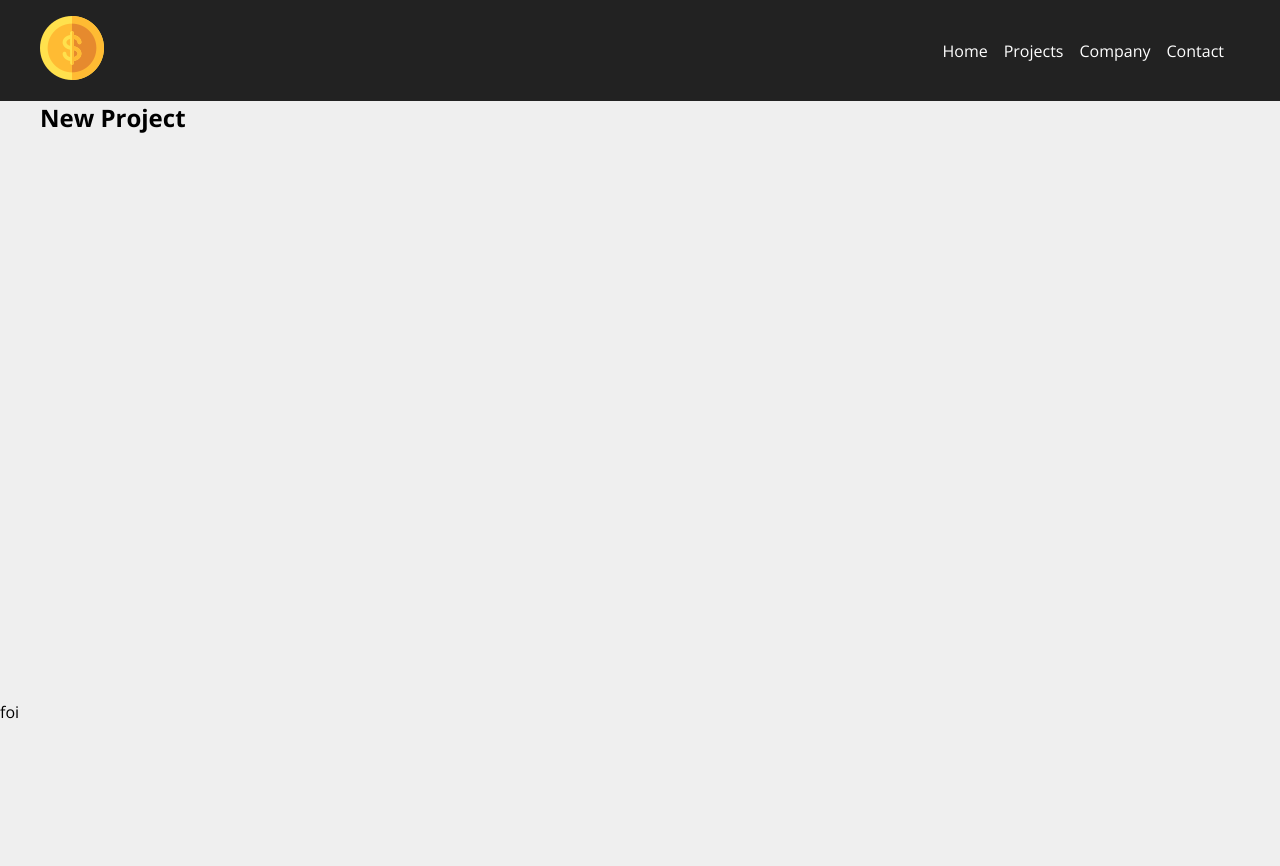
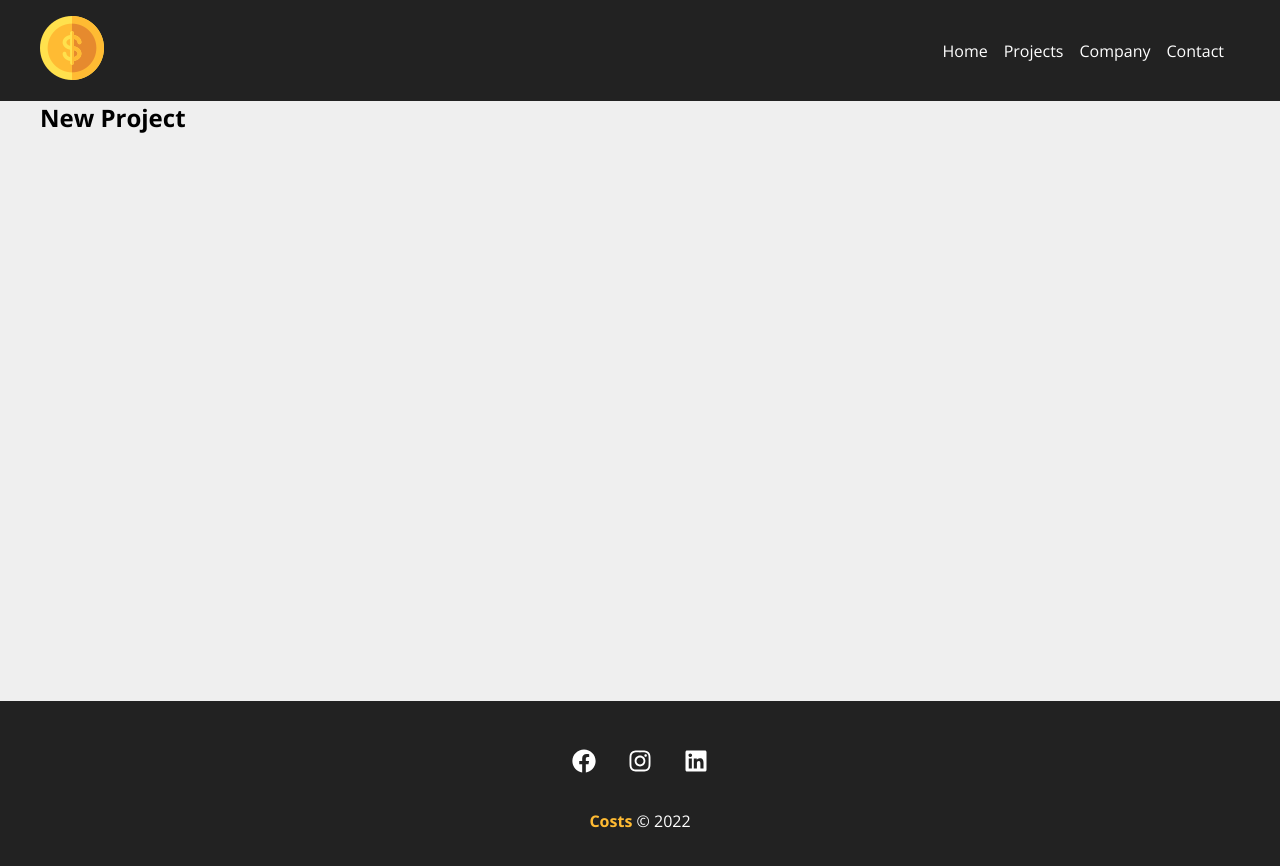
Before and after one commit to lauromiottojr/project-manager-react, a JavaScript app: page /newproject in a window 1280 px wide. Shown: the top 866 px of the page. Before the commit the page ends 800 px from the top, so only its background shows below. Built offline with nearby package versions, Linux system fonts and the light colour scheme; the HTML template or start-up script is replaced by a standard one.

Commit message:
Criando e estilizando componente Footer

```diff
--- a/src/components/layout/Footer.js
+++ b/src/components/layout/Footer.js
@@ -1,10 +1,22 @@
 import styles from './Footer.module.css'
+import { FaFacebook, FaInstagram, FaLinkedin } from 'react-icons/fa'
 
 function Footer() {
     return (
-        <>
-            <p>foi</p>
-        </>
+        <footer className={styles.footer}>
+            <ul className={styles.socialList}>
+                <li>
+                    <FaFacebook />
+                </li>
+                <li>
+                    <FaInstagram />
+                </li>
+                <li>
+                    <FaLinkedin />
+                </li>
+            </ul>
+            <p className={styles.copyRight}><span>Costs</span> &copy; 2022</p>
+        </footer>
     )
 }
 
--- a/src/components/layout/Footer.module.css
+++ b/src/components/layout/Footer.module.css
@@ -0,0 +1,34 @@
+.footer {
+    background-color: #222;
+    color: #fff;
+    padding: 3em;
+    text-align: center;
+}
+
+.socialList {
+    display: flex;
+    justify-content: center;
+    list-style-type: none;
+}
+
+.socialList li {
+    margin: 0 1em;
+}
+
+.socialList li:hover {
+    color: #FFBB33;
+}
+
+.socialList svg {
+    font-size: 1.5em;
+    cursor: pointer;
+}
+
+.copyRight {
+    margin-top: 2em;
+}
+
+.copyRight span {
+    font-weight: bold;
+    color: #FFBB33;
+}
```
